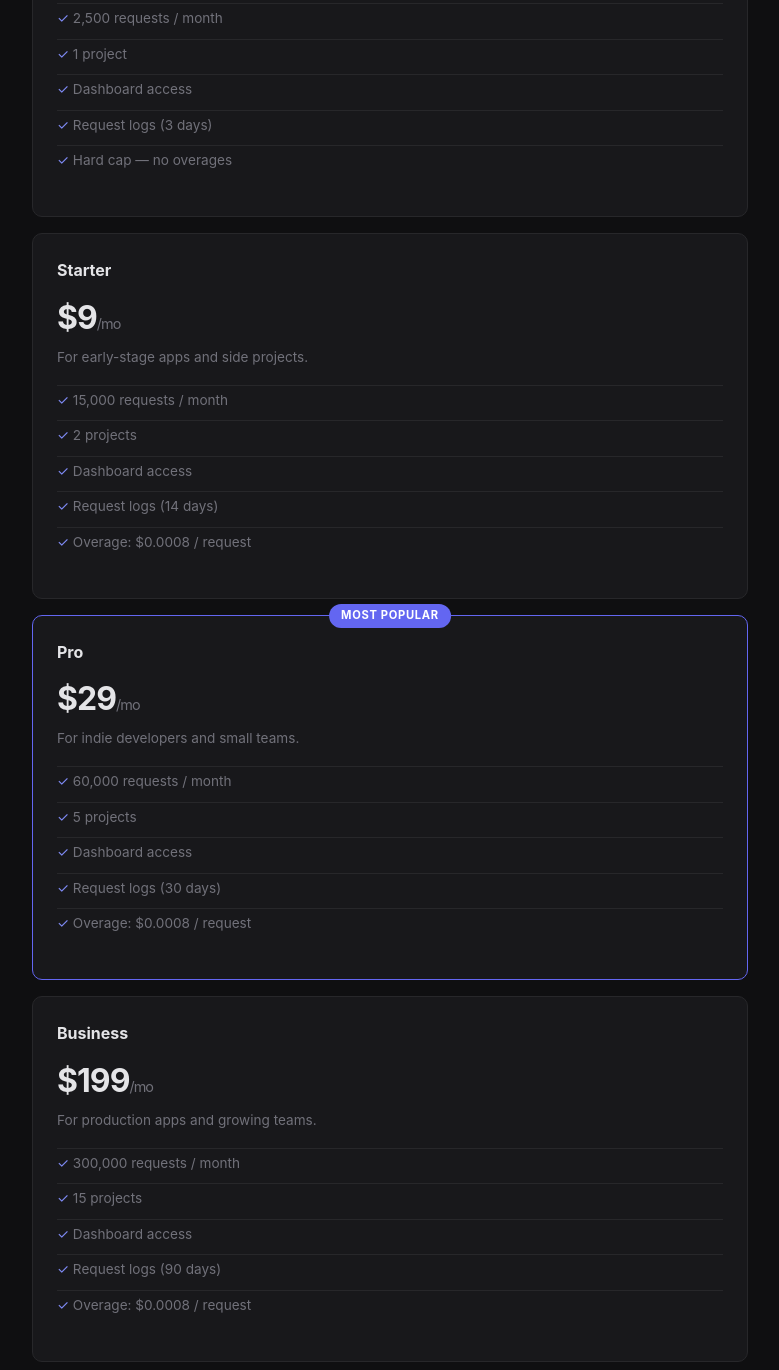
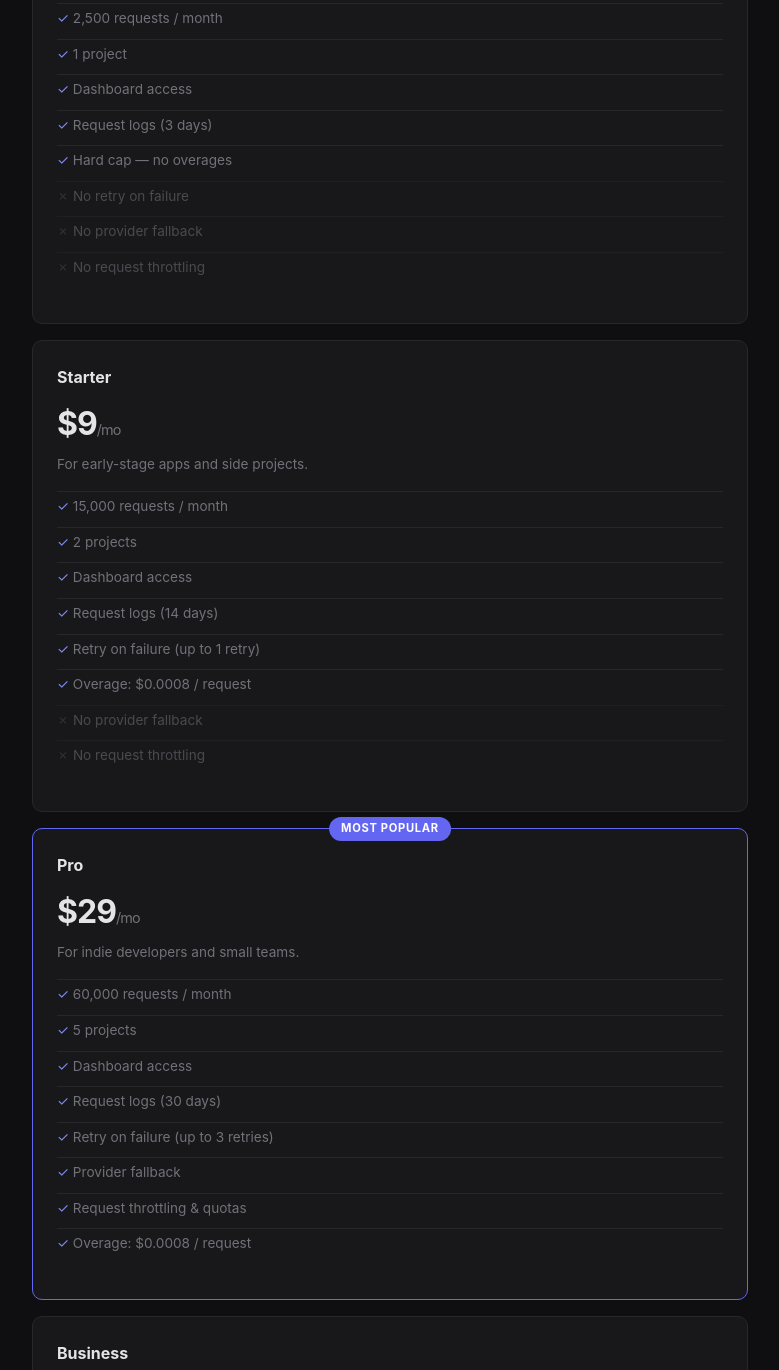
Before and after one commit to MAiG-dev/MAiG-dev.github.io, a plain HTML site: page index.html in a window 1280 px wide. Shown: the part 2726-4096 px from the top of the page, without its empty margins (250-1029 px from the left). Drawn offline with Linux system fonts and the light colour scheme.

Commit message:
Updates feature list

```diff
--- a/assets/style.css
+++ b/assets/style.css
@@ -248,6 +248,8 @@ li { margin-bottom: 0.3rem; }
 .plan ul { list-style: none; padding: 0; }
 .plan ul li { font-size: 0.85rem; color: var(--muted); padding: 0.25rem 0; border-top: 1px solid var(--border); }
 .plan ul li::before { content: "✓ "; color: var(--accent-light); }
+.plan ul li.plan-no::before { content: "✗ "; color: var(--muted); opacity: 0.5; }
+.plan ul li.plan-no { opacity: 0.55; }
 .pricing-overage-note { font-size: 0.85rem; margin-top: 1.25rem; text-align: center; }
 
 /* ── Features ── */
--- a/index.html
+++ b/index.html
@@ -449,6 +449,9 @@ client.streamText("Tell me a story").collect { token -&gt;
             <li>Dashboard access</li>
             <li>Request logs (3 days)</li>
             <li>Hard cap — no overages</li>
+            <li class="plan-no">No retry on failure</li>
+            <li class="plan-no">No provider fallback</li>
+            <li class="plan-no">No request throttling</li>
           </ul>
         </div>
         <div class="plan">
@@ -460,7 +463,10 @@ client.streamText("Tell me a story").collect { token -&gt;
             <li>2 projects</li>
             <li>Dashboard access</li>
             <li>Request logs (14 days)</li>
+            <li>Retry on failure (up to 1 retry)</li>
             <li>Overage: $0.0008 / request</li>
+            <li class="plan-no">No provider fallback</li>
+            <li class="plan-no">No request throttling</li>
           </ul>
         </div>
         <div class="plan featured">
@@ -473,6 +479,9 @@ client.streamText("Tell me a story").collect { token -&gt;
             <li>5 projects</li>
             <li>Dashboard access</li>
             <li>Request logs (30 days)</li>
+            <li>Retry on failure (up to 3 retries)</li>
+            <li>Provider fallback</li>
+            <li>Request throttling &amp; quotas</li>
             <li>Overage: $0.0008 / request</li>
           </ul>
         </div>
@@ -485,6 +494,9 @@ client.streamText("Tell me a story").collect { token -&gt;
             <li>15 projects</li>
             <li>Dashboard access</li>
             <li>Request logs (90 days)</li>
+            <li>Retry on failure (up to 5 retries)</li>
+            <li>Provider fallback</li>
+            <li>Request throttling &amp; quotas</li>
             <li>Overage: $0.0008 / request</li>
           </ul>
         </div>
```
Also changed, not shown: dashboard-setup.html (+7 -1 lines).
